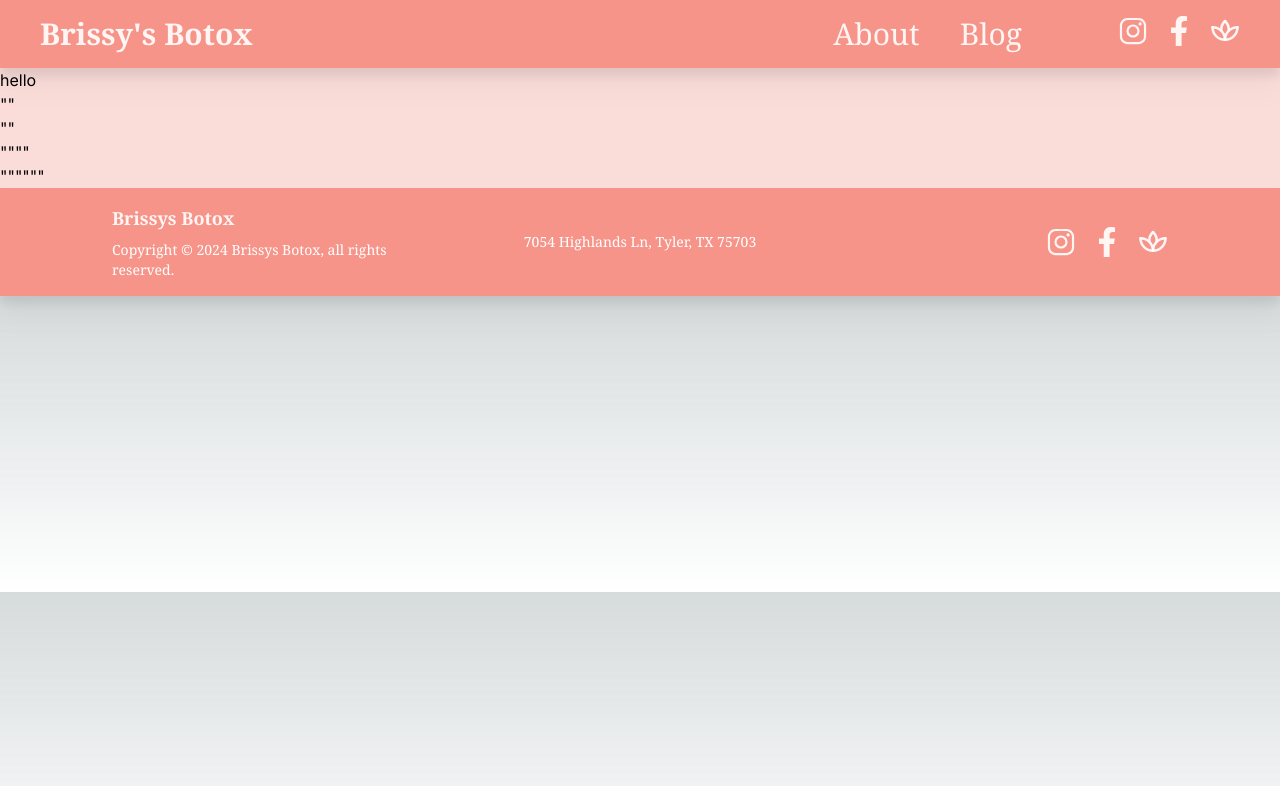
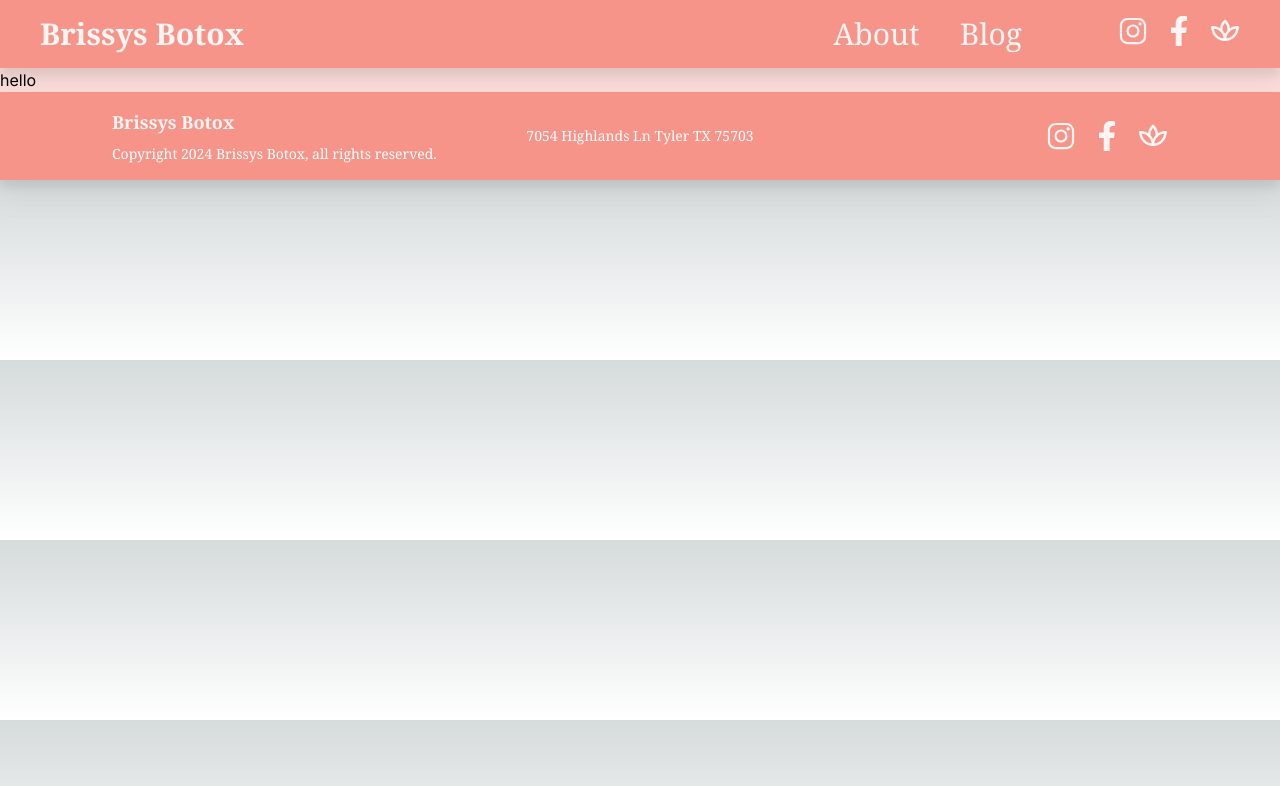
Before and after one commit to PeculiarYeti679/Brissys_Botox, a Next.js app: page / in a window 1280 px wide. Shown: the top 786 px of the page. Built offline with nearby package versions, Linux system fonts and the light colour scheme.

Commit message:
removed cahracters

```diff
--- a/app/components/Footer.tsx
+++ b/app/components/Footer.tsx
@@ -14,11 +14,11 @@ export default function Footer() {
         </Link>
       </h1>
       <p className="text-sm font-serif text-white text-center sm:text-left">
-        Copyright © 2024 Brissys Botox, all rights reserved.
+        Copyright  2024 Brissys Botox, all rights reserved.
       </p>
     </div>
     <div className="text-sm font-serif text-white text-center">
-      7054 Highlands Ln, Tyler, TX 75703
+      7054 Highlands Ln Tyler TX 75703
     </div>
     <div className="flex justify-center sm:justify-end gap-4 text-white text-2xl lg:text-3xl pr-0 sm:pr-4">
       <Link
--- a/app/components/Navbar.tsx
+++ b/app/components/Navbar.tsx
@@ -12,7 +12,7 @@ export default function Navbar() {
             href="/"
             className="text-white/90 no-underline hover:rosequartz"
           >
-            Brissy's Botox
+            Brissys Botox
           </Link>
         </h1>
         <div className="flex flex-row justify-center sm:justify-evenly align-middle gap-4 text-white text-2xl lg:text-3xl">
--- a/app/layout.tsx
+++ b/app/layout.tsx
@@ -7,8 +7,8 @@ import Footer from "./components/Footer";
 const inter = Inter({ subsets: ["latin"] });
 
 export const metadata: Metadata = {
-  title: "Brissy's Botox",
-  description: "Brissy's Botox",
+  title: "Brissys Botox",
+  description: "Brissys Botox",
 };
 
 export default function RootLayout({
--- a/app/page.tsx
+++ b/app/page.tsx
@@ -4,10 +4,10 @@ export default function Home() {
   return (
     <main className="bg-rosequartz h-full">
  hello
- <div>""</div>
-        <div> ""</div>
-        <div>""""</div>
-        <div>""""""</div>
+ <div></div>
+        <div> </div>
+        <div></div>
+        <div></div>
   </main>
   );
 }
```
